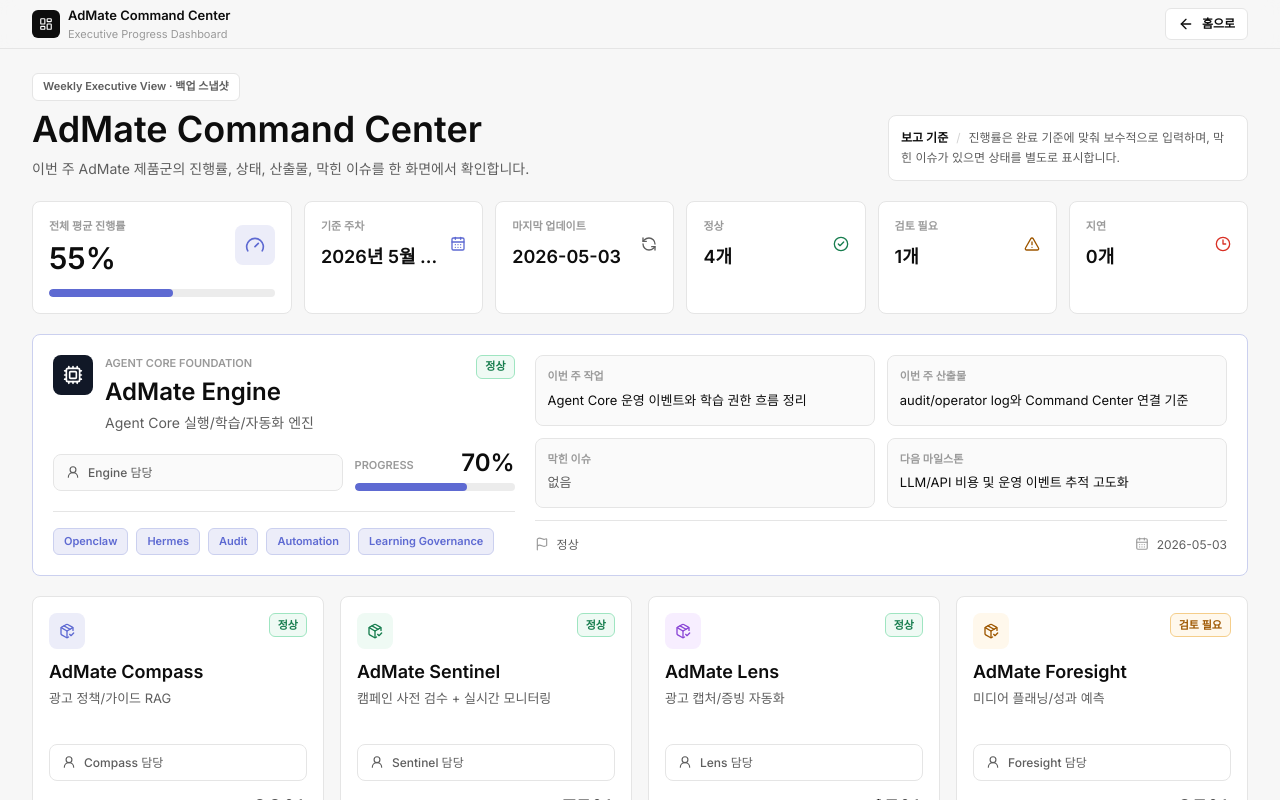
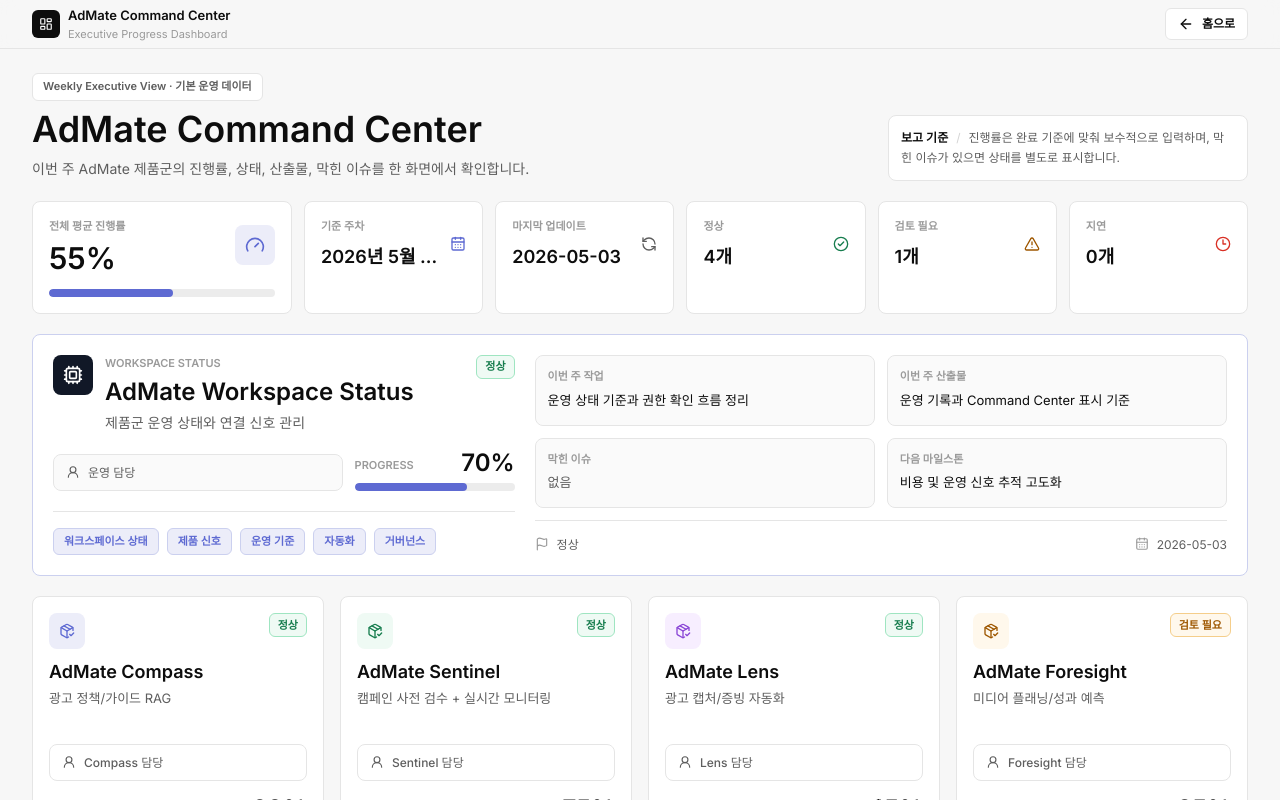
Before and after one commit to Jhongjin/admate-homepage, a Next.js app: page /command-center in a window 1280 px wide. Shown: the top 800 px of the page. Built offline with nearby package versions, Linux system fonts and the light colour scheme.

Commit message:
fix: harden homepage command center wording

```diff
--- a/src/components/command-center/CommandCenterPage.tsx
+++ b/src/components/command-center/CommandCenterPage.tsx
@@ -15,11 +15,11 @@ import {
   type CommandCenterProject,
 } from "@/lib/command-center-data"
 
-const engineBadges = ["Openclaw", "Hermes", "Audit", "Automation", "Learning Governance"]
+const engineBadges = ["워크스페이스 상태", "제품 신호", "운영 기준", "자동화", "거버넌스"]
 
 export function CommandCenterPage({ data = commandCenterData }: { data?: CommandCenterData }) {
   const summary = getCommandCenterSummary(data.projects)
-  const sourceLabel = data.source === "openclaw" ? "Openclaw live" : "백업 스냅샷"
+  const sourceLabel = data.source === "live" ? "최신 운영 데이터" : "기본 운영 데이터"
   const hasSmokeMarker = hasCommandCenterSmokeMarker(data)
   const engineProject = data.projects.find((project) => project.id === "agent_core")
   const productProjects = data.projects.filter((project) => project.id !== "agent_core")
@@ -106,7 +106,7 @@ function EngineProgressCard({ project }: { project: CommandCenterProject }) {
                   <Cpu className="h-5 w-5" aria-hidden="true" />
                 </div>
                 <div className="min-w-0">
-                  <div className="text-[11px] font-semibold uppercase text-[#9A9A9A]">Agent Core Foundation</div>
+                  <div className="text-[11px] font-semibold uppercase text-[#9A9A9A]">Workspace Status</div>
                   <h2 className="mt-1 break-words text-2xl font-semibold leading-tight text-[#0D0D0D]">
                     {project.name}
                   </h2>
--- a/src/lib/command-center-data.ts
+++ b/src/lib/command-center-data.ts
@@ -19,7 +19,7 @@ export type CommandCenterData = {
   weekLabel: string
   updatedAt: string
   projects: CommandCenterProject[]
-  source?: "openclaw" | "static"
+  source?: "live" | "static"
   generatedAt?: string | null
 }
 
@@ -86,16 +86,16 @@ export const commandCenterData: CommandCenterData = {
     },
     {
       id: "agent_core",
-      name: "AdMate Engine",
-      role: "Agent Core 실행/학습/자동화 엔진",
-      owner: "Engine 담당",
+      name: "AdMate Workspace Status",
+      role: "제품군 운영 상태와 연결 신호 관리",
+      owner: "운영 담당",
       status: "normal",
       statusLabel: "정상",
       progress: 70,
-      weeklyFocus: "Agent Core 운영 이벤트와 학습 권한 흐름 정리",
-      deliverable: "audit/operator log와 Command Center 연결 기준",
+      weeklyFocus: "운영 상태 기준과 권한 확인 흐름 정리",
+      deliverable: "운영 기록과 Command Center 표시 기준",
       blockedIssue: "없음",
-      nextMilestone: "LLM/API 비용 및 운영 이벤트 추적 고도화",
+      nextMilestone: "비용 및 운영 신호 추적 고도화",
       updatedAt: "2026-05-03",
     },
   ],
@@ -171,6 +171,10 @@ function commandCenterReadKey() {
   ).trim()
 }
 
+function commandCenterLiveModeEnabled() {
+  return process.env.COMMAND_CENTER_LIVE_DATA === "1"
+}
+
 function normalizeStatus(value: unknown): CommandCenterStatus {
   if (value === "normal" || value === "delayed") return value
   if (value === "needs_review" || value === "needs-review") return "needs_review"
@@ -196,6 +200,10 @@ function normalizeProject(raw: Record<string, unknown>): CommandCenterProject {
 }
 
 export async function getCommandCenterData(): Promise<CommandCenterData> {
+  if (!commandCenterLiveModeEnabled()) {
+    return commandCenterData
+  }
+
   const endpoint = commandCenterEndpoint()
   const readKey = commandCenterReadKey()
 
@@ -224,7 +232,7 @@ export async function getCommandCenterData(): Promise<CommandCenterData> {
       weekLabel: String(json.weekLabel || commandCenterData.weekLabel),
       updatedAt: String(json.updatedAt || json.generatedAt || commandCenterData.updatedAt),
       generatedAt: String(json.generatedAt || ""),
-      source: "openclaw",
+      source: "live",
       projects,
     }
   } catch (error) {
```
Also changed, not shown: scripts/check-command-center-contract.mjs (+6 -4 lines), scripts/smoke-command-center.mjs (+17 -2 lines), .ai/TASKS.md.
